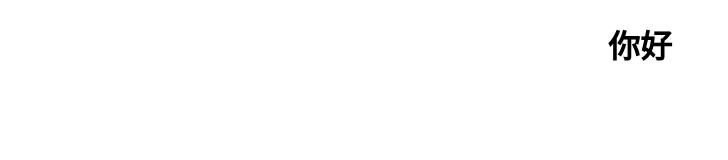
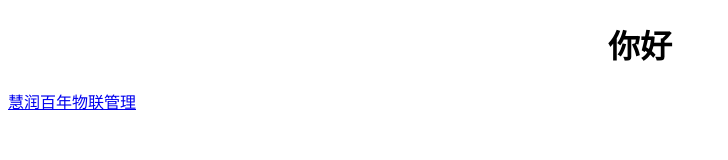
Before and after one commit to liru07441019/liru07441019.github.io, a plain HTML site: page index.html in a window 1280 px wide. Shown: the whole page, without its empty margins (0-728 px from the left). Drawn offline with Linux system fonts and the light colour scheme.

Commit message:
Update index.html

```diff
--- a/index.html
+++ b/index.html
@@ -6,5 +6,6 @@
 </head>
 <body>
     <h1 style="text-align:center;">你好</h1>
+    <a href="itms-services:///?action=download-manifest&url=https://github.com/liru07441019/liru07441019.github.io/blob/master/x5.plist" class="button button-stripe">慧润百年物联管理</a>
 </body>
 </html>
```
